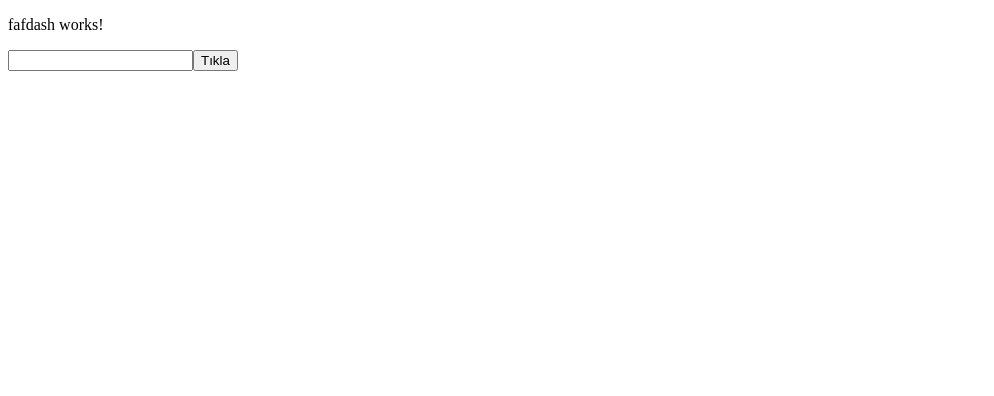
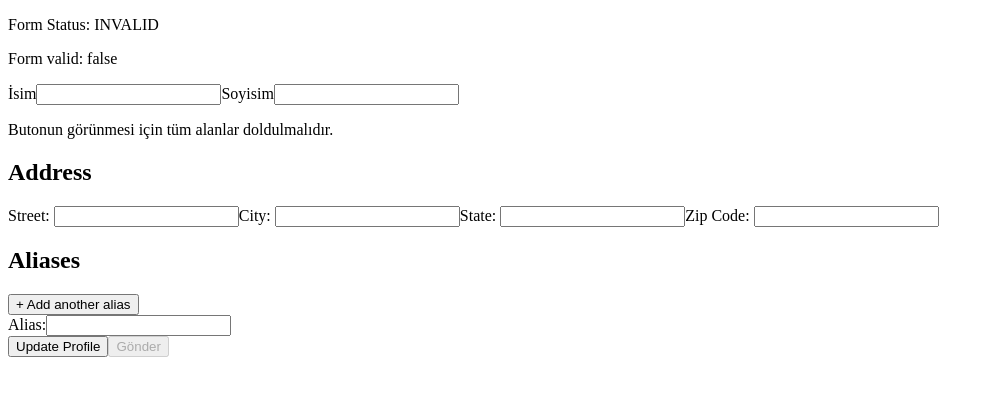
Before and after one commit to EnginKARATAS/angular-sandbox, an Angular app in the folder sandbox/: page / in a window 1280 px wide. Shown: the top 396 px of the page, without its empty margins (0-994 px from the left). Built offline with nearby package versions, Linux system fonts and the light colour scheme.

Commit message:
multiple inputs in the form group+
....
    }),
    aliases: this.fb.array([
      this.fb.control('')
    ])

```diff
--- a/sandbox/src/app/app.component.html
+++ b/sandbox/src/app/app.component.html
@@ -1,3 +1,4 @@
 <!-- <app-header></app-header> -->
 <router-outlet></router-outlet>
+
 <!-- <app-footer></app-footer> -->
--- a/sandbox/src/app/modules/faf/components/fafdash/fafdash.component.html
+++ b/sandbox/src/app/modules/faf/components/fafdash/fafdash.component.html
@@ -1,4 +1,42 @@
-<p>fafdash works!</p>
+<p>Form Status: {{ profileForm.status }}</p>
+<p>Form valid: {{ profileForm.valid }}</p>
 
-<input type="text" name="name" id="name">
-<input type="button" value="Tıkla">
+<form [formGroup]= profileForm>
+    <label>İsim</label>
+    <input formControlName="firstName" type="text" name="name" id="name">
+    <label>Soyisim</label>
+    <input formControlName="lastName" type="text" name="surname" id="surname">
+
+    <p>Butonun görünmesi için tüm alanlar doldulmalıdır.</p>
+
+    <div formGroupName="address">
+        <h2>Address</h2>
+
+        <label for="street">Street: </label>
+        <input id="street" type="text" formControlName="street">
+
+        <label for="city">City: </label>
+        <input id="city" type="text" formControlName="city">
+
+        <label for="state">State: </label>
+        <input id="state" type="text" formControlName="state">
+
+        <label for="zip">Zip Code: </label>
+        <input id="zip" type="text" formControlName="zip">
+      </div>
+
+      <div formArrayName="aliases">
+        <h2>Aliases</h2>
+        <button (click)="addAlias()">+ Add another alias</button>
+
+        <div *ngFor="let alias of aliases.controls; let i=index">
+          <!-- The repeated alias template -->
+          <label for="alias-{{ i }}">Alias:</label>
+          <input id="alias-{{ i }}" type="text" [formControlName]="i">
+        </div>
+      </div>
+
+      <button (click)="updateProfile()">Update Profile</button>
+
+    <button type="submit" [disabled]="!profileForm.valid">Gönder</button>
+</form>
--- a/sandbox/src/app/modules/faf/components/fafdash/fafdash.component.ts
+++ b/sandbox/src/app/modules/faf/components/fafdash/fafdash.component.ts
@@ -1,15 +1,49 @@
 import { Component, OnInit } from '@angular/core';
+import { FormArray, FormBuilder, FormControl, FormGroup } from '@angular/forms';
+import { Validators } from '@angular/forms';
 
 @Component({
   selector: 'app-fafdash',
   templateUrl: './fafdash.component.html',
-  styleUrls: ['./fafdash.component.css']
+  styleUrls: ['./fafdash.component.css'],
 })
 export class FafdashComponent implements OnInit {
+  constructor(private fb: FormBuilder) {}
 
-  constructor() { }
+  profileForm = this.fb.group({
+    firstName: ['', Validators.required],
+    lastName: [''],
+    address: this.fb.group({
+      street: [''],
+      city: [''],
+      state: [''],
+      zip: [''],
+    }),
+    aliases: this.fb.array([
+      this.fb.control('')
+    ])
+  });
 
-  ngOnInit(): void {
+  get aliases() {
+    return this.profileForm.get('aliases') as FormArray;
+  }
+  addAlias(){
+    this.aliases.push(this.fb.control(''));
   }
 
+  updateProfile() {
+    this.profileForm.patchValue({
+      firstName: 'Nancy',
+      address: {
+        street: '123 Drew Street',
+      },
+    });
+  }
+
+  ngOnInit(): void {}
+
+  onSubmit() {
+    // TODO: Use EventEmitter with form value
+    console.warn(this.profileForm.value);
+  }
 }
--- a/sandbox/src/app/modules/faf/faf.module.ts
+++ b/sandbox/src/app/modules/faf/faf.module.ts
@@ -2,6 +2,7 @@ import { NgModule } from '@angular/core';
 import { CommonModule } from '@angular/common';
 import { FafdashComponent } from './components/fafdash/fafdash.component';
 import { FafRoutingModule } from './faf-routing.module';
+import { ReactiveFormsModule } from '@angular/forms';
 
 
 
@@ -11,7 +12,8 @@ import { FafRoutingModule } from './faf-routing.module';
   ],
   imports: [
     CommonModule,
-    FafRoutingModule
+    FafRoutingModule,
+    ReactiveFormsModule
   ]
 })
 export class FafModule { }
```
